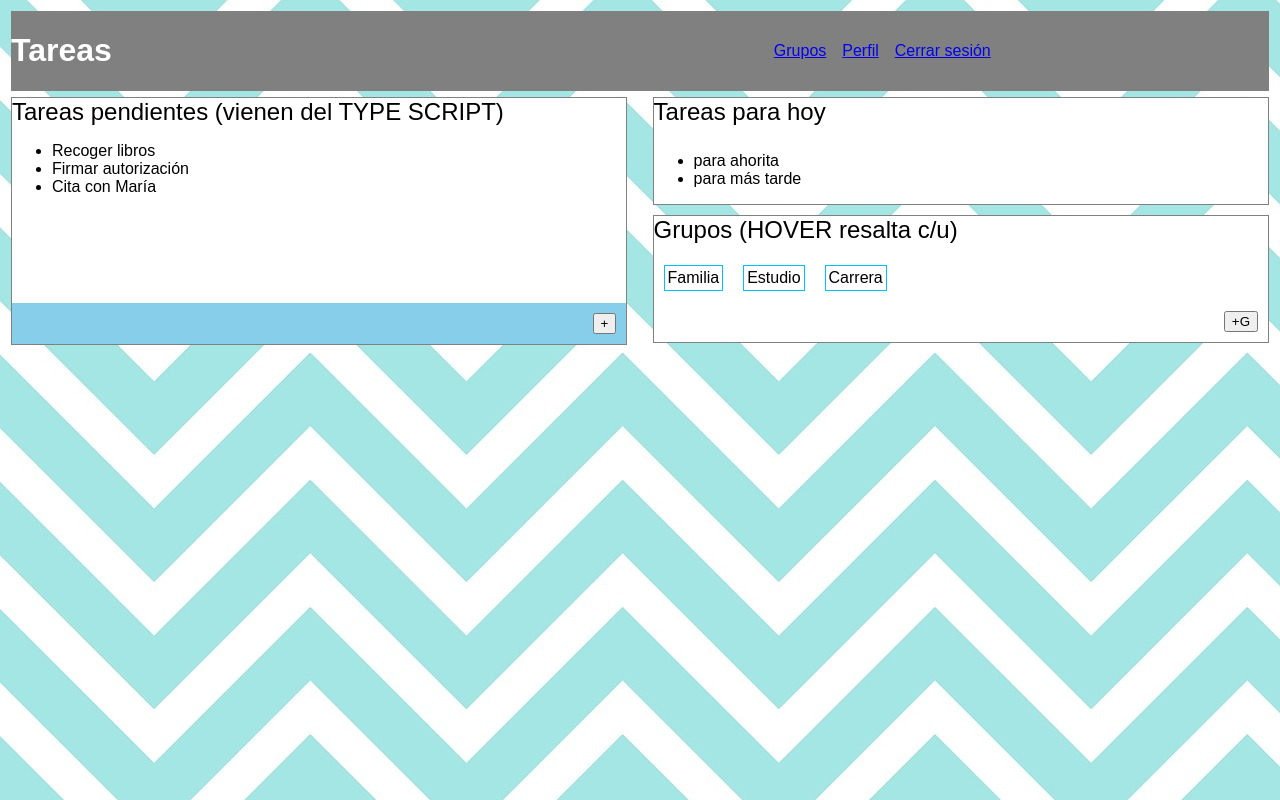
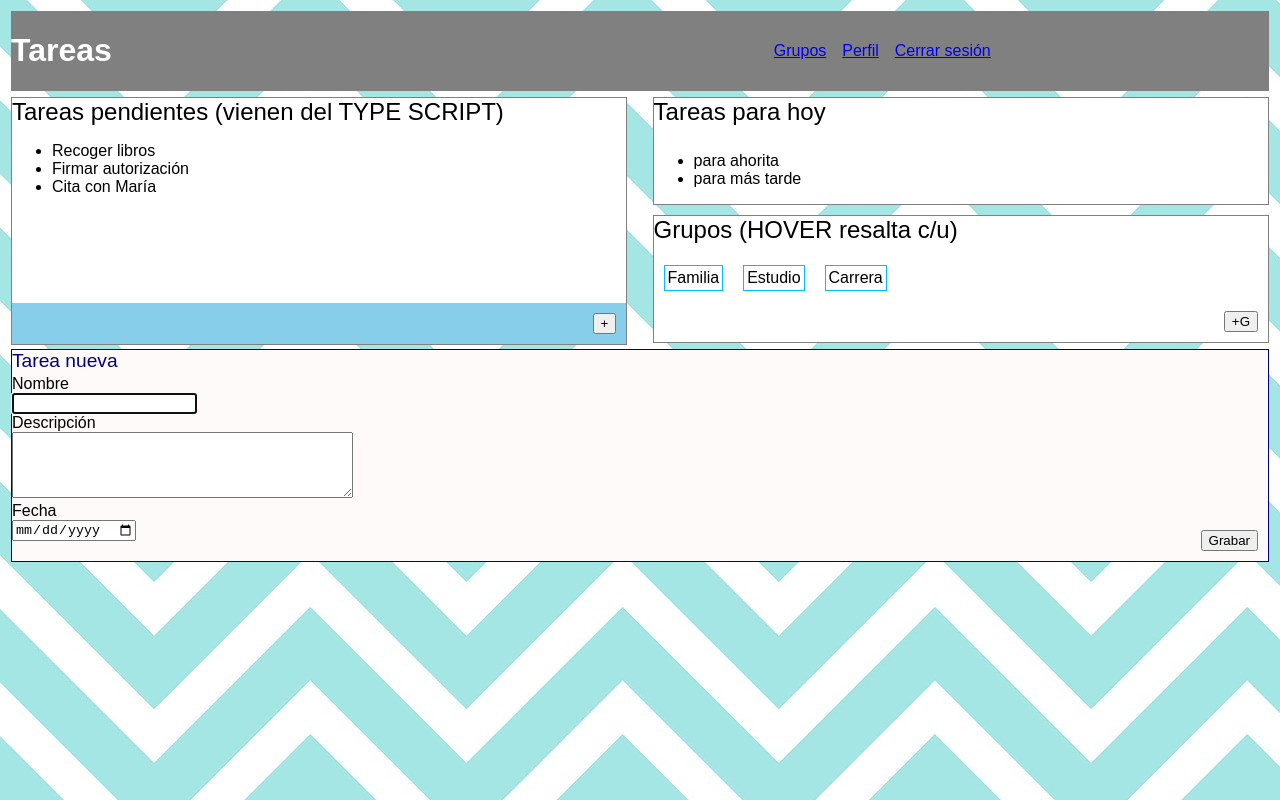
Before and after one commit to mpaulaacosta/nextu-angular2-ejercicio-componentes-y-directivas, an Angular app in the folder tareas/: page / in a window 1280 px wide. Built offline with nearby package versions, Linux system fonts and the light colour scheme.

Commit message:
1. Crea un componente llamado nueva-tarea.

```diff
--- a/tareas/src/app/app.component.html
+++ b/tareas/src/app/app.component.html
@@ -9,4 +9,6 @@
 
   <t-inicio></t-inicio>
 
+  <t-nueva-tarea></t-nueva-tarea>
+
 </div>
--- a/tareas/src/app/app.module.ts
+++ b/tareas/src/app/app.module.ts
@@ -9,6 +9,7 @@ import { InicioComponent } from './inicio/inicio.component';
 import { ITareasPendientesComponent } from './i-tareas-pendientes/i-tareas-pendientes.component';
 import { ITareasHoyComponent } from './i-tareas-hoy/i-tareas-hoy.component';
 import { ITareasGruposComponent } from './i-tareas-grupos/i-tareas-grupos.component';
+import { NuevaTareaComponent } from './nueva-tarea/nueva-tarea.component';
 
 @NgModule({
   declarations: [
@@ -17,7 +18,8 @@ import { ITareasGruposComponent } from './i-tareas-grupos/i-tareas-grupos.compon
     InicioComponent,
     ITareasPendientesComponent,
     ITareasHoyComponent,
-    ITareasGruposComponent
+    ITareasGruposComponent,
+    NuevaTareaComponent
   ],
   imports: [
     BrowserModule,
--- /dev/null
+++ b/tareas/src/app/nueva-tarea/nueva-tarea.component.css
@@ -0,0 +1,6 @@
+.contenedor-nueva-tarea {
+  border: 1px solid navy;
+  background-color: snow;
+  display: flex;
+  flex-flow: column;
+}
--- /dev/null
+++ b/tareas/src/app/nueva-tarea/nueva-tarea.component.html
@@ -0,0 +1,13 @@
+<div class="contenedor-nueva-tarea">
+  <div class="titulo-tareas">Tarea nueva</div>
+  <!--<form class="" action="index.html" method="post">-->
+  <form>
+    Nombre<br>
+    <input type="text" name="nombre-tarea" autofocus><br>
+    Descripción<br>
+    <textarea name="descripcion-tarea" rows="4" cols="40"></textarea><br>
+    Fecha<br>
+    <input type="date" name="fecha-tarea">
+    <input type="submit" value="Grabar">
+  </form>
+</div>
--- /dev/null
+++ b/tareas/src/app/nueva-tarea/nueva-tarea.component.ts
@@ -0,0 +1,15 @@
+import { Component, OnInit } from '@angular/core';
+
+@Component({
+  selector: 't-nueva-tarea',
+  templateUrl: './nueva-tarea.component.html',
+  styleUrls: ['./nueva-tarea.component.css']
+})
+export class NuevaTareaComponent implements OnInit {
+
+  constructor() { }
+
+  ngOnInit() {
+  }
+
+}
--- a/tareas/src/styles.css
+++ b/tareas/src/styles.css
@@ -10,7 +10,13 @@ body {
   height: 1.6em;
 }
 
-input {
+input[type="submit"] {
   margin: 10px;
   float: right;
 }
+
+.titulo-tareas {
+  font-size: 1.2em;
+  height: 1.3em;
+  color: navy;
+}
```
Also changed, not shown: 1 other file (tests, documents, lock files or other folders).
